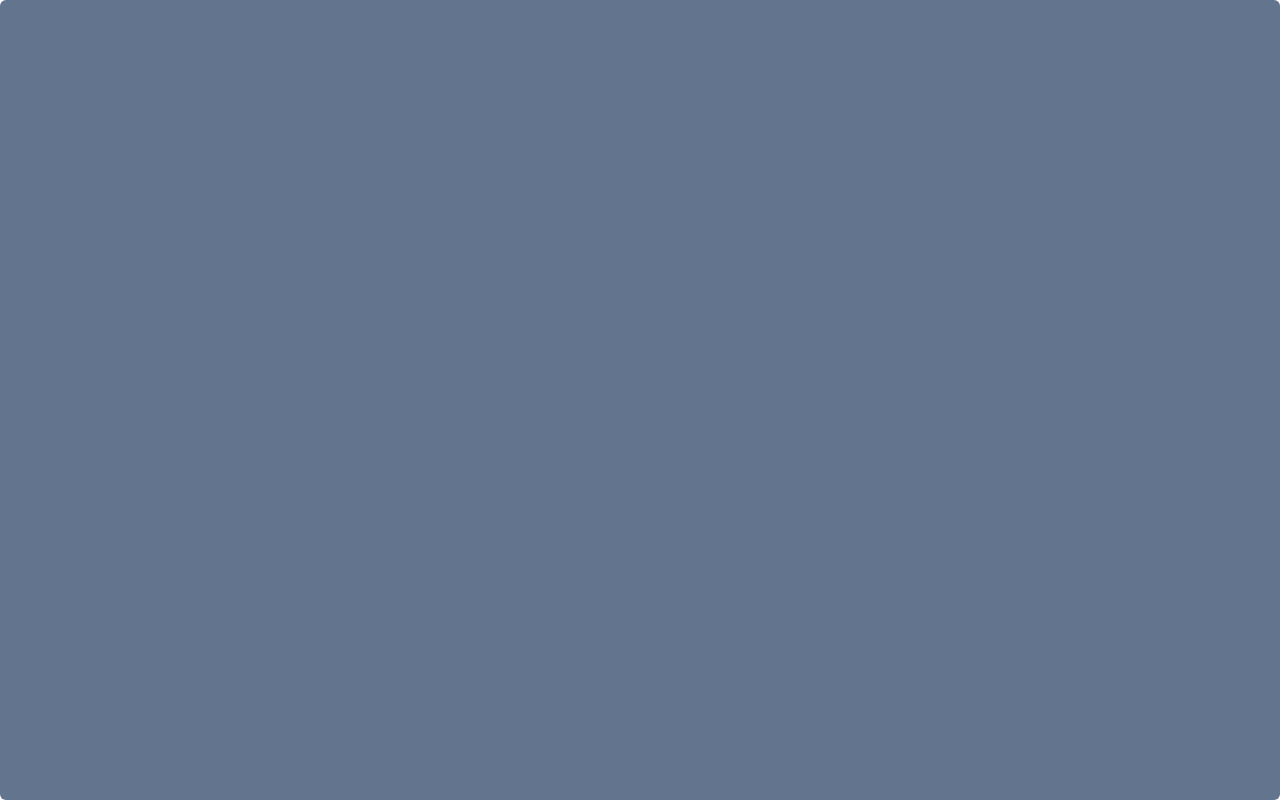
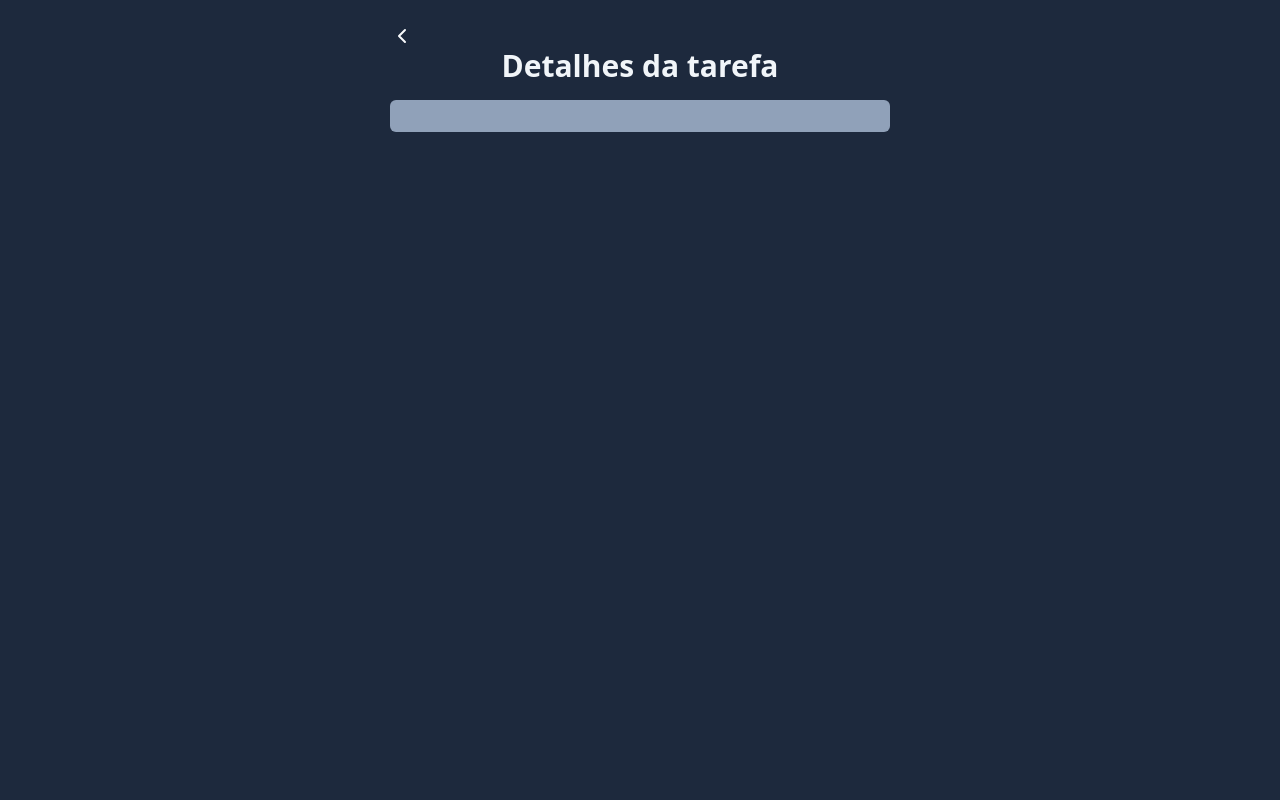
Before and after one commit to mariaeac/react-task-manager, a React app: page /task-details in a window 1280 px wide. Built offline with nearby package versions, Linux system fonts and the light colour scheme; the HTML template or start-up script is replaced by a standard one.

Commit message:
feat: tela de detalhes da tarefa

```diff
--- a/src/components/TaskDetails.jsx
+++ b/src/components/TaskDetails.jsx
@@ -1,14 +1,34 @@
-import { useSearchParams } from "react-router-dom";
+import { useNavigate, useSearchParams } from "react-router-dom";
+import AddTask from "./AddTask";
+import { ChevronLeftIcon } from "lucide-react";
 
 function TaskDetails() {
+  const navigate = useNavigate();
   const [searchParams] = useSearchParams();
   const title = searchParams.get("title");
   const description = searchParams.get("description");
 
   return (
-    <div className="w-screen h-screen bg-slate-500 rounded-md shdaow-2x1 flex flex-col">
-      <h1>{title}</h1>
-      <h2>{description}</h2>
+    <div className="w-screen h-screen bg-slate-800 p-6 flex justify-center items-cente">
+      <div className="w-[500px] space-y-4">
+        <div className="flex justify-center relative mb-6">
+          <button
+            onClick={() => navigate(-1)}
+            className="absolute left-0 bottom-0 top-0 text-slate-50"
+          >
+            {" "}
+            <ChevronLeftIcon />{" "}
+          </button>
+        </div>
+        <h1 className="text-3xl text-slate-100 font-bold text-center">
+          Detalhes da tarefa
+        </h1>
+
+        <div className="bg-slate-400 p-4 rounded-md">
+          <h2 className="text-xl text-white font-bold"> {title}</h2>
+          <h2 className="text-white"> {description}</h2>
+        </div>
+      </div>
     </div>
   );
 }
```
